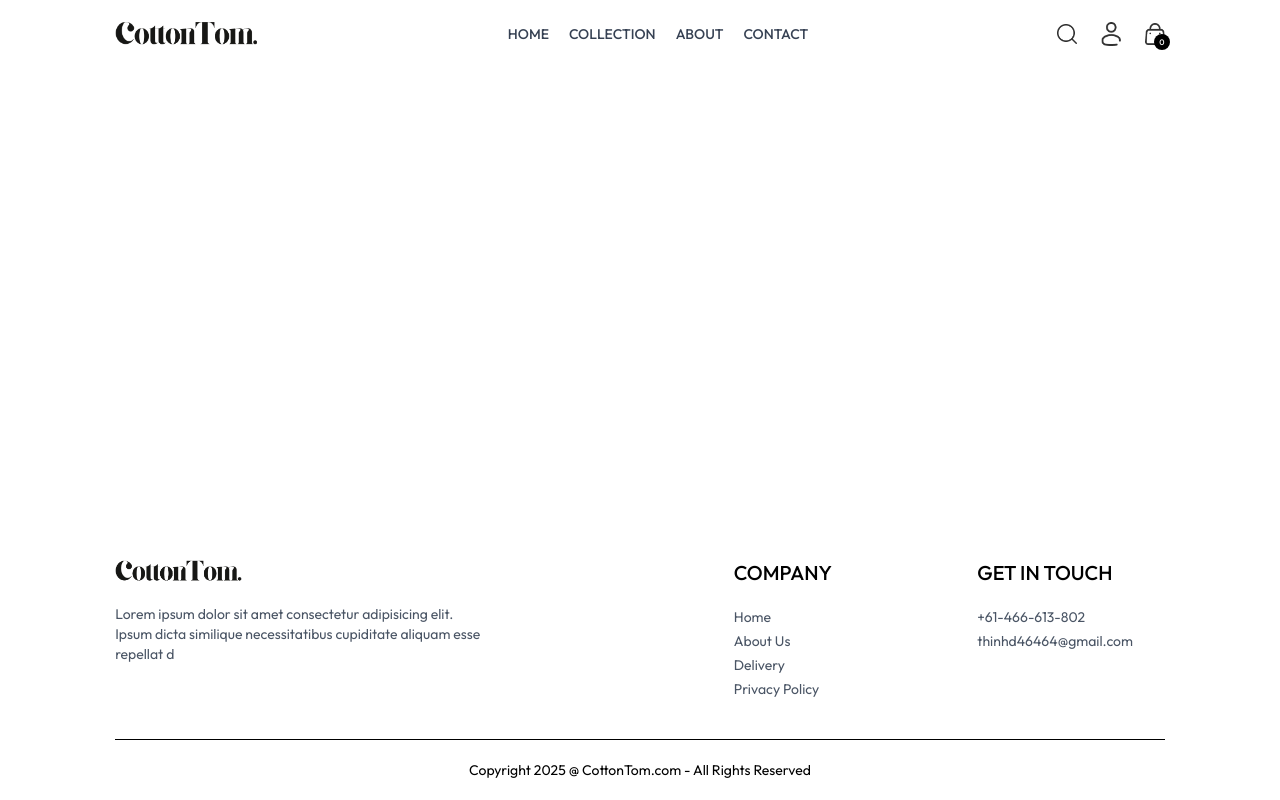
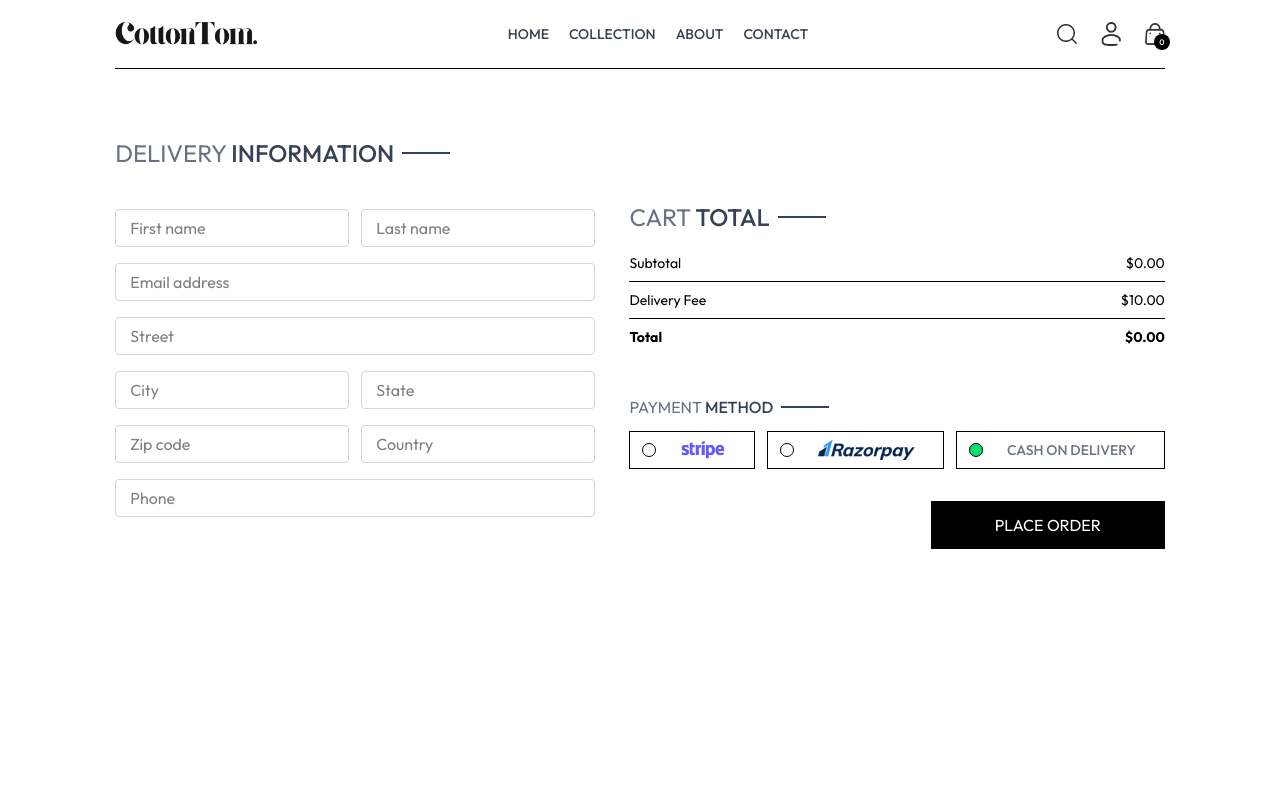
Before and after one commit to ThinhDang464/CottonTom, a React (Vite) app in the folder frontend/: page /place-order in a window 1280 px wide. Shown: the top 800 px of the page. Built offline with nearby package versions, Linux system fonts and the light colour scheme.

Commit message:
UI for PLaceOrder page

```diff
--- a/frontend/src/pages/PlaceOrder.tsx
+++ b/frontend/src/pages/PlaceOrder.tsx
@@ -1,5 +1,143 @@
+import { useContext, useState } from "react";
+import { assets } from "../assets/assets";
+import CartTotal from "../components/cartTotal";
+import Title from "../components/Title";
+import { ShopContext } from "../context/ShopContext";
+
 const PlaceOrder = () => {
-  return <div></div>;
+  const [method, setMethod] = useState("cod");
+  const { navigate } = useContext(ShopContext);
+  return (
+    <div className="flex flex-col sm:flex-row justify-between gap-4 pt-5 sm:pt-14 min-h-[80vh] border-t">
+      {/*------------LeftSide-------------- */}
+      <div className="flex flex-col gap-4 w-full sm:max-w-[480px]">
+        <div className="text-xl sm:text-2xl my-3">
+          <Title text1={"DELIVERY"} text2={"INFORMATION"} />
+        </div>
+        {/*CSS note: flex children even div only take as much width as content so if want full width need w-full */}
+        <div className="flex gap-3">
+          <input
+            className="border border-gray-300 rounded py-1.5 px-3.5 w-full"
+            placeholder="First name"
+            type="text"
+          />
+          <input
+            className="border border-gray-300 rounded py-1.5 px-3.5 w-full"
+            placeholder="Last name"
+            type="text"
+          />
+        </div>
+        <input
+          className="border border-gray-300 rounded py-1.5 px-3.5 w-full"
+          placeholder="Email address"
+          type="email"
+        />
+        <input
+          className="border border-gray-300 rounded py-1.5 px-3.5 w-full"
+          placeholder="Street"
+          type="text"
+        />
+        <div className="flex gap-3">
+          <input
+            className="border border-gray-300 rounded py-1.5 px-3.5 w-full"
+            placeholder="City"
+            type="text"
+          />
+          <input
+            className="border border-gray-300 rounded py-1.5 px-3.5 w-full"
+            placeholder="State"
+            type="text"
+          />
+        </div>
+        <div className="flex gap-3">
+          <input
+            className="border border-gray-300 rounded py-1.5 px-3.5 w-full"
+            placeholder="Zip code"
+            type="number"
+          />
+          <input
+            className="border border-gray-300 rounded py-1.5 px-3.5 w-full"
+            placeholder="Country"
+            type="text"
+          />
+        </div>
+        <input
+          className="border border-gray-300 rounded py-1.5 px-3.5 w-full"
+          placeholder="Phone"
+          type="number"
+        />
+      </div>
+
+      {/*-------------------------Right Side----------------------- */}
+      <div className="mt-11">
+        {/* */}
+        <div className="mt-8 min-w-80">
+          <CartTotal />
+        </div>
+
+        <div className="mt-12">
+          <Title text1={"PAYMENT"} text2={"METHOD"} />
+          {/*---------------------Payment Method Select--------------- */}
+          <div className="flex gap-3 flex-col lg:flex-row flex-wrap">
+            <div
+              onClick={() => {
+                setMethod("stripe");
+              }}
+              className="flex items-center gap-2 border p-2 px-3 cursor-pointer"
+            >
+              {/*Circle with p tag */}
+              <p
+                className={`${
+                  method === "stripe" ? "bg-green-400" : ""
+                } min-w-3.5 h-3.5 border rounded-full`}
+              ></p>
+              <img className="h-5 mx-4" src={assets.stripe_logo} alt="" />
+            </div>
+            <div
+              onClick={() => {
+                setMethod("razor");
+              }}
+              className="flex items-center gap-2 border p-2 px-3 cursor-pointer"
+            >
+              <p
+                className={`${
+                  method === "razor" ? "bg-green-400" : ""
+                } min-w-3.5 h-3.5 border rounded-full`}
+              ></p>
+              <img className="h-5 mx-4" src={assets.razorpay_logo} alt="" />
+            </div>
+            <div
+              onClick={() => {
+                setMethod("cod");
+              }}
+              className="flex items-center gap-2 border p-2 px-3 cursor-pointer"
+            >
+              <p
+                className={`${
+                  method === "cod" ? "bg-green-400" : ""
+                } min-w-3.5 h-3.5 border rounded-full`}
+              ></p>
+              <p className="text-gray-500 text-sm font-medium mx-4">
+                CASH ON DELIVERY
+              </p>
+            </div>
+          </div>
+
+          {/*Button to navigate to order pagfe */}
+          <div className="w-full text-end mt-8">
+            <button
+              onClick={() => {
+                navigate("/orders");
+              }}
+              className="bg-black text-white px-16 py-3 cursor-pointer"
+            >
+              PLACE ORDER
+            </button>
+          </div>
+        </div>
+      </div>
+    </div>
+  );
 };
 
 export default PlaceOrder;
```
